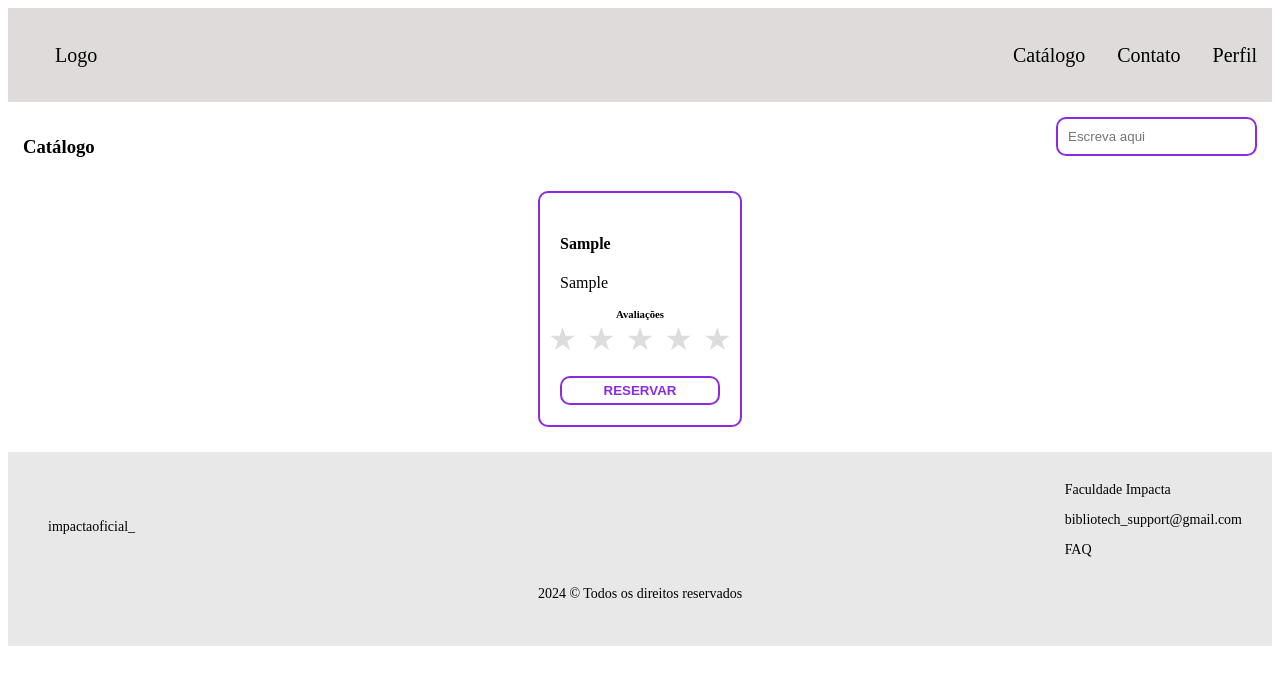
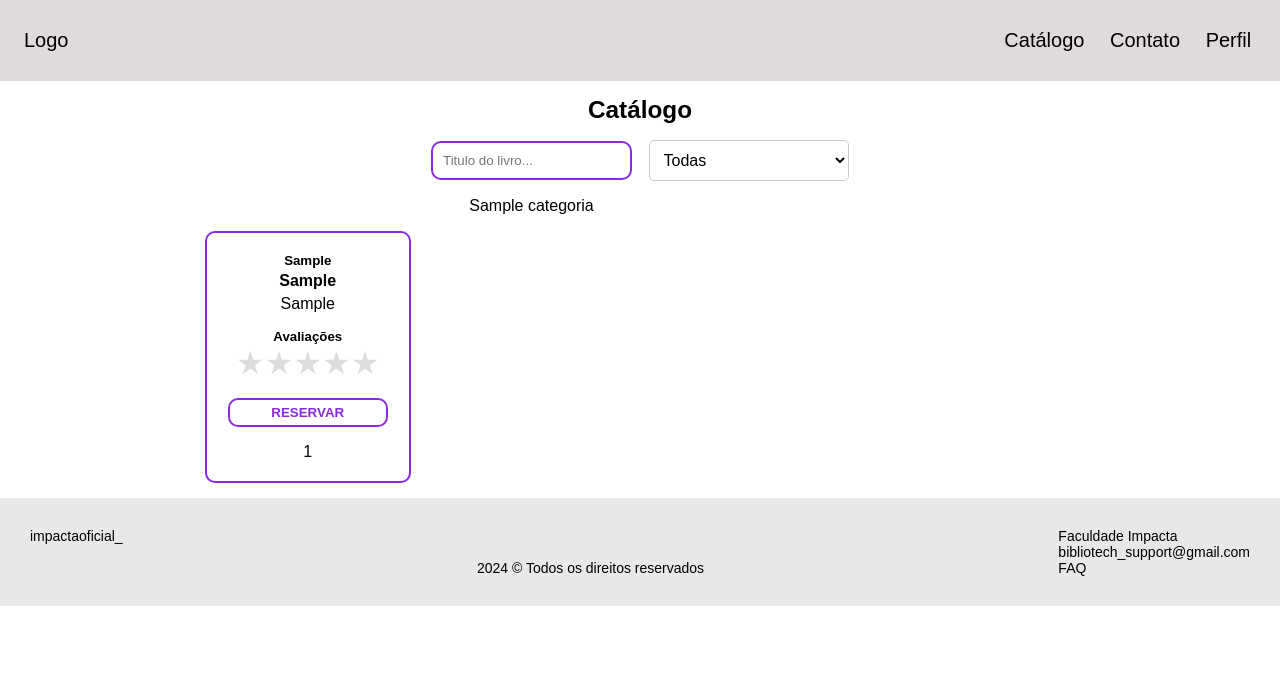
Before and after one commit to glsanto-s/poo_bibliotech, a Django app: template frontend/app/templates/home.html in a window 1280 px wide. Shown: the top 685 px of the page. Run offline with Django 5.2, Linux system fonts and the light colour scheme; the template is opened without the code that fills it: most values are stand-ins (such as "Sample title", 1, 10 or a date in 2020).

Commit message:
Fazendo página catalogo.

```diff
--- a/frontend/app/templates/base.html
+++ b/frontend/app/templates/base.html
@@ -1,44 +1,41 @@
+<!DOCTYPE html>
+<html lang="pt-BR">
 
-<!DOCTYPE html>
-<html lang="en">
 <head>
   <meta charset="UTF-8" />
   <meta name="viewport" content="width=device-width, initial-scale=1.0" />
-    <title>Document</title>
   {% load static %}
   <link rel="stylesheet" href="{% static './css/index.css' %}">
   {% block head %} {% endblock head %}
 </head>
+
 <body>
   <header>
-      <div class="nav-bar">
-        <a href="#">Logo</a
-        >
+    <nav class="nav-bar">
+      <a href="#">Logo</a>
       <div class="menu">
-          <a href="#">Catálogo</a
-          >
-          <a href="#">Contato</a
-          >
-          <a href="#">Perfil</a
-          >
+        <a href="#">Catálogo</a>
+        <a href="#">Contato</a>
+        <a href="#">Perfil</a>
       </div>
-      </div>
+    </nav>
   </header>
 
   <main>{% block content %} {% endblock content %}</main>
 
   <footer>
+    <p>impactaoficial_</p>
+    <p class="direitosReservados">2024 © Todos os direitos reservados</p>
     <div class="redes">
-        <p>impactaoficial_</p>
-        <p">Faculdade Impacta</p>
-        <p">
-          bibliotech_support@gmail.com
-        </p>
-        <p">FAQ</p>
+      <p>Faculdade Impacta</p>
+      <p>bibliotech_support@gmail.com</p>
+      <p>FAQ</p>
     </div>
-      <center>
-        <p>2024 © Todos os direitos reservados</p>
-      </center>
   </footer>
+
+  {% block js %}
+
+  {% endblock js %}
 </body>
+
 </html>
--- a/frontend/app/templates/home.html
+++ b/frontend/app/templates/home.html
@@ -2,44 +2,66 @@
 
 {% block head %}
 {% load static %}
+<title>Bibliotech | Home</title>
 <link rel="stylesheet" href="{% static './css/home.css' %}">
 {% endblock %}
 
 {% block content %}
-<div class="cabecalho">
+<div class="containerHome">
+    <section class="cabecalho">
         <div class="title">
             <h3>
                 Catálogo
             </h3>
         </div>
+
         <div class="pesquisa">
-        <input type="text" placeholder="Escreva aqui">
+            <input type="text" placeholder="Titulo do livro...">
         </div>
-  </div>
-  <div class="livros">
+        <form id="select-form" method="POST">
+            {% csrf_token %}
+            <select id="select-categoria" name="select-categoria">
+                <option value="todas" selected>Todas</option>
+                {% for categoria in categorias %}
+                <option value="{{ categoria }}">{{ categoria }}</option>
+                {% endfor %}
+            </select>
+        </form>
+        <p>{{categoria}}</p>
+    </section>
+
+    <section class="livros" id="livros">
         {% for livro in livros %}
         <div class="card">
             <p hidden>{{ livro.0 }}</p>
-        <h4>{{ livro.1 }}</h5>
+            <div class="livro_autor">
+                <h5>{{ livro.2 }}</h5>
+                <h4 class="titulo_livro">{{ livro.1 }}</h4>
                 <p>{{ livro.4}}</p>
+            </div>
             <div class="avaliar">
-            <h6>Avaliações</h6>
+                <h5>Avaliações</h5>
                 <div class="rating">
-                <input type="radio" id="star5" name="rating" value="5">
-                <label for="star5" title="5 estrelas">&#9733;</label>
-                <input type="radio" id="star4" name="rating" value="4">
-                <label for="star4" title="4 estrelas">&#9733;</label>
-                <input type="radio" id="star3" name="rating" value="3">
-                <label for="star3" title="3 estrelas">&#9733;</label>
-                <input type="radio" id="star2" name="rating" value="2">
-                <label for="star2" title="2 estrelas">&#9733;</label>
-                <input type="radio" id="star1" name="rating" value="1">
-                <label for="star1" title="1 estrela">&#9733;</label>
+                    <input type="radio" id="star5_{{ forloop.counter0 }}" name="rating_{{ forloop.counter0 }}" value="5">
+                    <label for="star5_{{ forloop.counter0 }}" title="5 estrelas">&#9733;</label>
+                    <input type="radio" id="star4_{{ forloop.counter0 }}" name="rating_{{ forloop.counter0 }}" value="4">
+                    <label for="star4_{{ forloop.counter0 }}" title="4 estrelas">&#9733;</label>
+                    <input type="radio" id="star3_{{ forloop.counter0 }}" name="rating_{{ forloop.counter0 }}" value="3">
+                    <label for="star3_{{ forloop.counter0 }}" title="3 estrelas">&#9733;</label>
+                    <input type="radio" id="star2_{{ forloop.counter0 }}" name="rating_{{ forloop.counter0 }}" value="2">
+                    <label for="star2_{{ forloop.counter0 }}" title="2 estrelas">&#9733;</label>
+                    <input type="radio" id="star1_{{ forloop.counter0 }}" name="rating_{{ forloop.counter0 }}" value="1">
+                    <label for="star1_{{ forloop.counter0 }}" title="1 estrela">&#9733;</label>
                 </div>
             </div>
-        <br>
             <button class="btn-reservar">RESERVAR</button>
+            <p>{{index}}</p>
         </div>
         {% endfor %}
+    </section>
+    {% endblock content %}
 </div>
-{% endblock content %}
+
+{% block js %}
+<script src="{% static './js/catalogo.js' %}"></script>
+{% endblock js %}
--- a/frontend/configs/urls.py
+++ b/frontend/configs/urls.py
@@ -15,8 +15,9 @@ Including another URLconf
     2. Add a URL to urlpatterns:  path('blog/', include('blog.urls'))
 """
 from django.urls import path
-from app.views import listar_livros
+from app.views import listar_livros, categoria
 
 urlpatterns = [
     path('', listar_livros, name='home'),
+    path('catalogo/<categoria>/', categoria, name='categoria'),
 ]
--- a/frontend/static/css/home.css
+++ b/frontend/static/css/home.css
@@ -1,44 +1,107 @@
-.cabecalho{
-    display: flex;
-    justify-content: space-between;
+.containerHome {
+  max-width: 900px;
+  margin: 0 auto;
   padding: 15px;
+  display: grid;
+  gap: 1rem;
 }
-.pesquisa input{
+
+.cabecalho {
+  display: grid;
+  grid-template-columns: 1fr 1fr;
+  justify-items: center;
+  align-items: center;
+  justify-self: center;
+  gap: 1rem;
+}
+
+select {
+  padding: 10px;
+  width: 200px;
+  border: 1px solid #ccc;
+  border-radius: 5px;
+  font-size: 16px;
+  background-color: #fff;
+}
+
+select:hover {
+  border-color: #666;
+}
+
+select:focus {
+  outline: none;
+  border-color: #8a2be2;
+}
+
+select:disabled {
+  opacity: 0.5;
+}
+
+select option {
+  font-size: 16px;
+  color: #333;
+  background-color: #fff;
+  cursor: pointer;
+}
+
+select option:hover {
+  background-color: #8a2be2;
+}
+
+select option:checked {
+  background-color: #8a2be2;
+  color: #fff;
+}
+
+.title {
+  grid-column: 1/-1;
+  font-size: 1.3rem;
+}
+
+.pesquisa input {
   border-radius: 10px;
   border: #8a2be2 solid 2px;
   padding: 10px;
 }
-.livros{
-    display: flex;
-    justify-content: space-around;
-    flex-wrap: wrap;
-    width: 60vw;
-    margin: 0 auto;
+
+.pesquisa input:focus {
+  outline: none;
+  border: #8a2be2 solid 2px;
 }
-.card{
+
+.livros {
+  display: grid;
+  grid-template-columns: repeat(4, 1fr);
+  gap: 2rem 1rem;
+}
+
+.card {
   border: 2px solid #8a2be2;
   padding: 20px;
   border-radius: 10px;
-    margin-bottom: 25px;
-    max-width: 10rem;
+  display: grid;
+  align-items: center;
+  justify-items: center;
+  gap: 1rem;
 }
-.avaliar{
-    display: flex;
-    flex-direction: column;
-    align-items: center;
+
+.card h4 {
+  text-align: center;
 }
-.avaliar h6{
-    margin: 0;
+
+.livro_autor {
+  display: grid;
+  gap: 0.3rem;
+  justify-items: center;
+  text-align: center;
 }
-.btn-reservar{
-    border-radius: 10px;
-    width: 10rem;
-    padding: 5px;
-    border: 2px solid #8a2be2;
-    background-color: #ffffffcc;
-    color: #8a2be2;
-    font-weight: bold;
+
+.avaliar {
+  display: grid;
+  align-content: start;
+  justify-items: center;
 }
+
 .rating {
   unicode-bidi: bidi-override;
   font-size: 2em;
@@ -53,7 +116,6 @@ flex-direction: row-reverse;
 .rating label {
   color: #ddd;
   cursor: pointer;
-    margin: 0 5px;
 }
 
 .rating input:checked ~ label {
@@ -64,3 +126,13 @@ flex-direction: row-reverse;
 .rating label:hover ~ label {
   color: gold;
 }
+
+.btn-reservar {
+  border-radius: 10px;
+  width: 10rem;
+  padding: 5px;
+  border: 2px solid #8a2be2;
+  background-color: #ffffffcc;
+  color: #8a2be2;
+  font-weight: bold;
+}
--- a/frontend/static/css/index.css
+++ b/frontend/static/css/index.css
@@ -1,29 +1,57 @@
-.nav-bar{
+* {
+  margin: 0;
+  padding: 0;
+  box-sizing: border-box;
+  text-decoration: none;
+  list-style: none;
+}
+
+body {
+  font-family: sans-serif;
+  color: #000;
+}
+
+a {
+  color: inherit;
+}
+
+img {
+  max-width: 100%;
+  display: block;
+}
+
+.nav-bar {
   background-color: #d9d3d3cc;
   display: flex;
   justify-content: space-between;
   align-items: center;
-          padding: 15px;
-          height: 8vh;
+  padding: 24px;
   font-size: 20px;
 }
-.nav-bar a{
-    margin-left: 2rem;
-    text-decoration: none;
-    color: black
-}
-.menu{
-    display: flex; justify-content: space-around
+
+.menu {
+  display: flex;
+  gap: 1rem;
 }
 
-footer{
-    background-color: #bbbbbb57; font-size: 14px; padding: 30px
+.menu a {
+  padding: 0.3rem;
 }
-.redes{
+
+footer {
+  background-color: #bbbbbb57;
+  font-size: 14px;
+  padding: 30px;
   display: flex;
+  justify-content: space-between;
+  align-items: start;
+}
+
+.redes {
+  display: grid;
   align-items: center;
-    justify-content: space-between;
 }
-.redes p{
-    color: #000; padding-left: 10px
+
+.direitosReservados {
+  align-self: flex-end;
 }
--- /dev/null
+++ b/frontend/static/js/catalogo.js
@@ -0,0 +1,35 @@
+const formCategoria = document.querySelector('#select-categoria');
+const pesquisarTitulo = document.querySelector('.pesquisa input');
+
+function handleChange() {
+  formCategoria.setAttribute('disabled', '');
+  pesquisarTitulo.setAttribute('disabled', '');
+  if (formCategoria instanceof HTMLSelectElement) {
+    if (formCategoria.value !== 'todas') {
+      window.location.href = `catalogo/${formCategoria.value}`;
+    }
+  }
+}
+formCategoria.addEventListener('change', handleChange);
+
+window.addEventListener('load', () => {
+  const cards = Array.from(document.querySelectorAll('.card'));
+  function handleTitle(e) {
+    const titulo = e.target.value.toLowerCase();
+    const cardsFiltrados = cards.filter((card) => {
+      card = card.querySelector('.titulo_livro');
+      return card.innerText.toLowerCase().includes(titulo);
+    });
+    const container = document.querySelector('#livros');
+    container.innerHTML = '';
+    if (cardsFiltrados.length === 0) {
+      container.innerHTML = '<p>Não há livros com este título</p>';
+    } else {
+      cardsFiltrados.forEach((card) => {
+        container.innerHTML += card.outerHTML;
+      });
+    }
+  }
+
+  pesquisarTitulo.addEventListener('keyup', handleTitle);
+});
```
Also changed, not shown: backend/catalogo.py (+16 -0 lines), frontend/app/templates/categoria.html (added, +68 -0 lines), frontend/app/views.py (+17 -1 lines), frontend/static/js/categoria.js (added, +48 -0 lines). Lines whose indentation alone changed are shown as unchanged.
